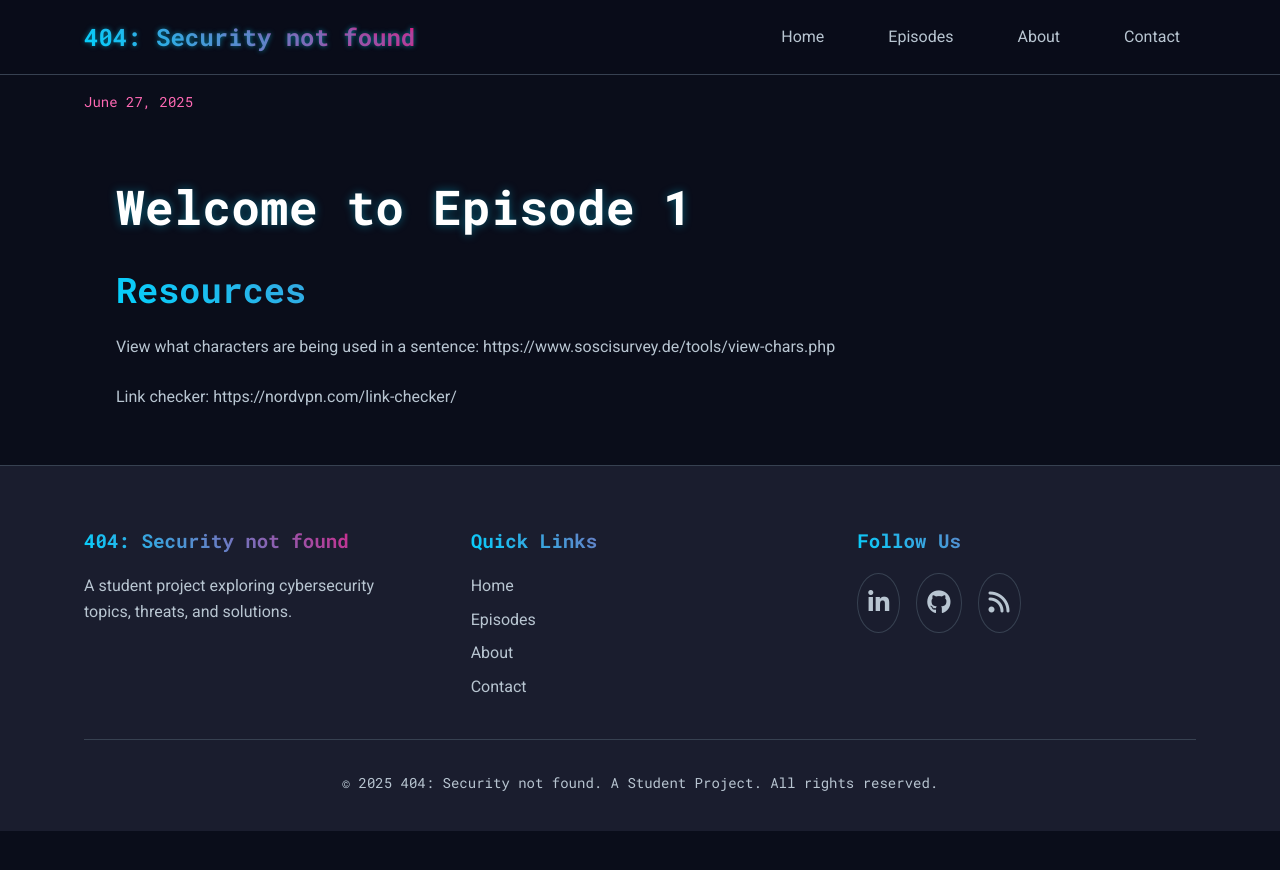
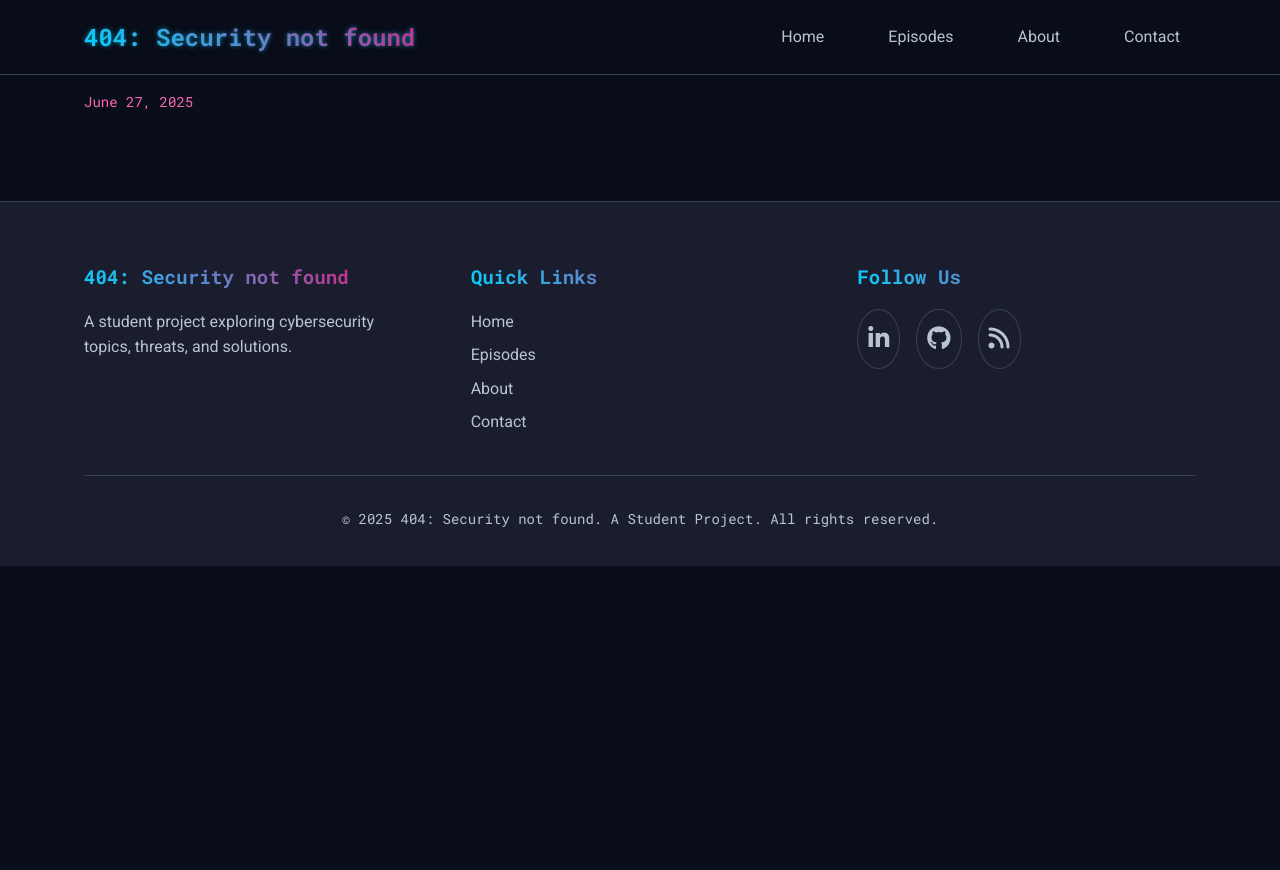
Before and after one commit to Engelina8/Error404, a Jekyll site: the page built from _posts/2025-06-26-Social-Engineering.md, in a window 1280 px wide. Shown: the top 870 px of the page. Built offline with Jekyll 4.4.1, drawn with Linux system fonts in a browser that asks for light colours; our own code applies the rules of GitHub Pages for plain Markdown files.

Commit message:
Update 2025-06-26-Social-Engineering.md

```diff
--- a/_posts/2025-06-26-Social-Engineering.md
+++ b/_posts/2025-06-26-Social-Engineering.md
@@ -567,13 +567,12 @@
     **Josh:** Au revoir !
 
 default_transcript_language: en
+
+resources:
+  - title: "View Characters Tool"
+    url: "https://www.soscisurvey.de/tools/view-chars.php"
+    description: "Check what characters are actually being used in text"
+  - title: "NordVPN Link Checker"
+    url: "https://nordvpn.com/link-checker/"
+    description: "Verify if links are safe before clicking"
 ---
-
-# Welcome to Episode 1
-
-## Resources
-
-View what characters are being used in a sentence: https://www.soscisurvey.de/tools/view-chars.php
-
-Link checker:
-https://nordvpn.com/link-checker/
```
